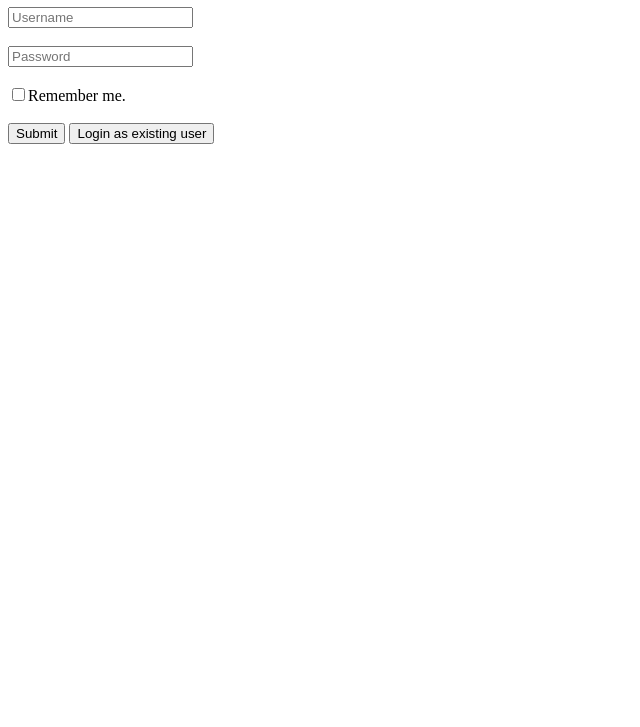
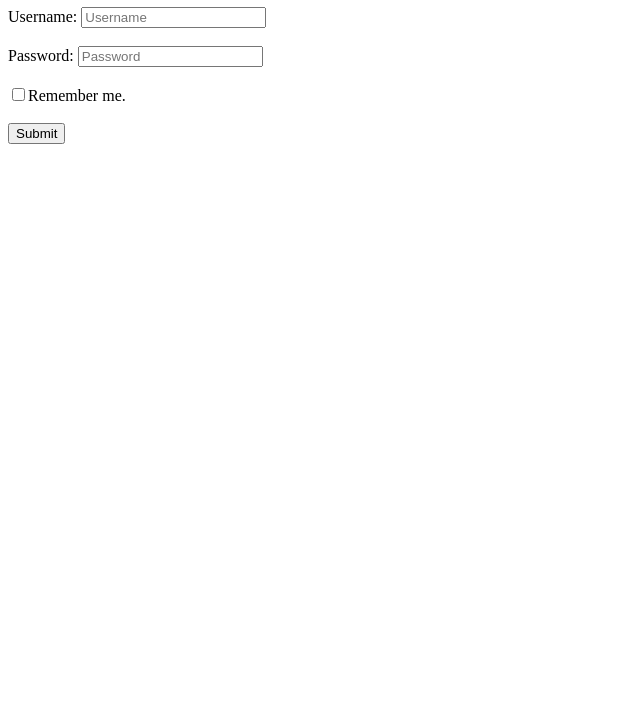
Before and after one commit to acciojob/remember-me-login-form-Saranya-git-20, a website: page main.html in a window 1280 px wide. Shown: the part 73-800 px from the top of the page, without its empty margins (0-640 px from the left). Drawn offline with Linux system fonts and the light colour scheme.

Commit message:
created a submission

```diff
--- a/main.html
+++ b/main.html
@@ -10,11 +10,13 @@
 	<!-- the entire body must be written by student -->
 	<h1>Login Form</h1>
 	<form id="login-form">
+		<label for="username">Username: </label>
 		<input id="username" placeholder="Username" type="text"><br><br>
+		<label for="password">Password: </label>
 		<input id="password" placeholder="Password" type="password"><br><br>
 		<input id="checkbox" type="checkbox"><label>Remember me.</label><br><br>
 		<input type="submit" id="submit" value="Submit">
-	    <input type="submit" id="existing" value="Login as existing user">
+	   <button id="existing" style="display:none;">Login as existing user</button>
 	</form>
     <script type="text/javascript" src="./script.js">
 </script>
--- a/script.js
+++ b/script.js
@@ -9,7 +9,6 @@ document.addEventListener("DOMContentLoaded", function () {
   // Check if credentials exist in localStorage
   const savedUsername = localStorage.getItem("savedUsername");
   const savedPassword = localStorage.getItem("savedPassword");
-
   if (savedUsername && savedPassword) {
     existingBtn.style.display = "inline-block";
   }
```
